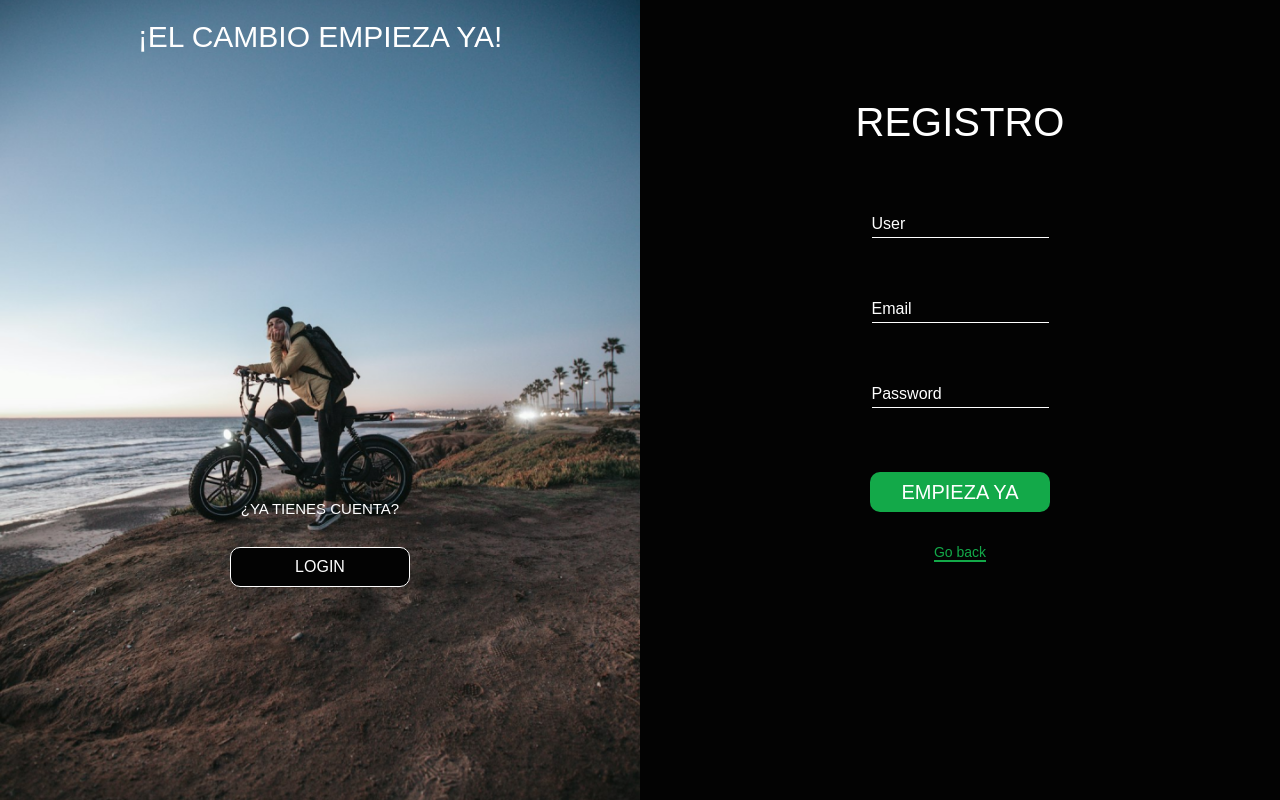
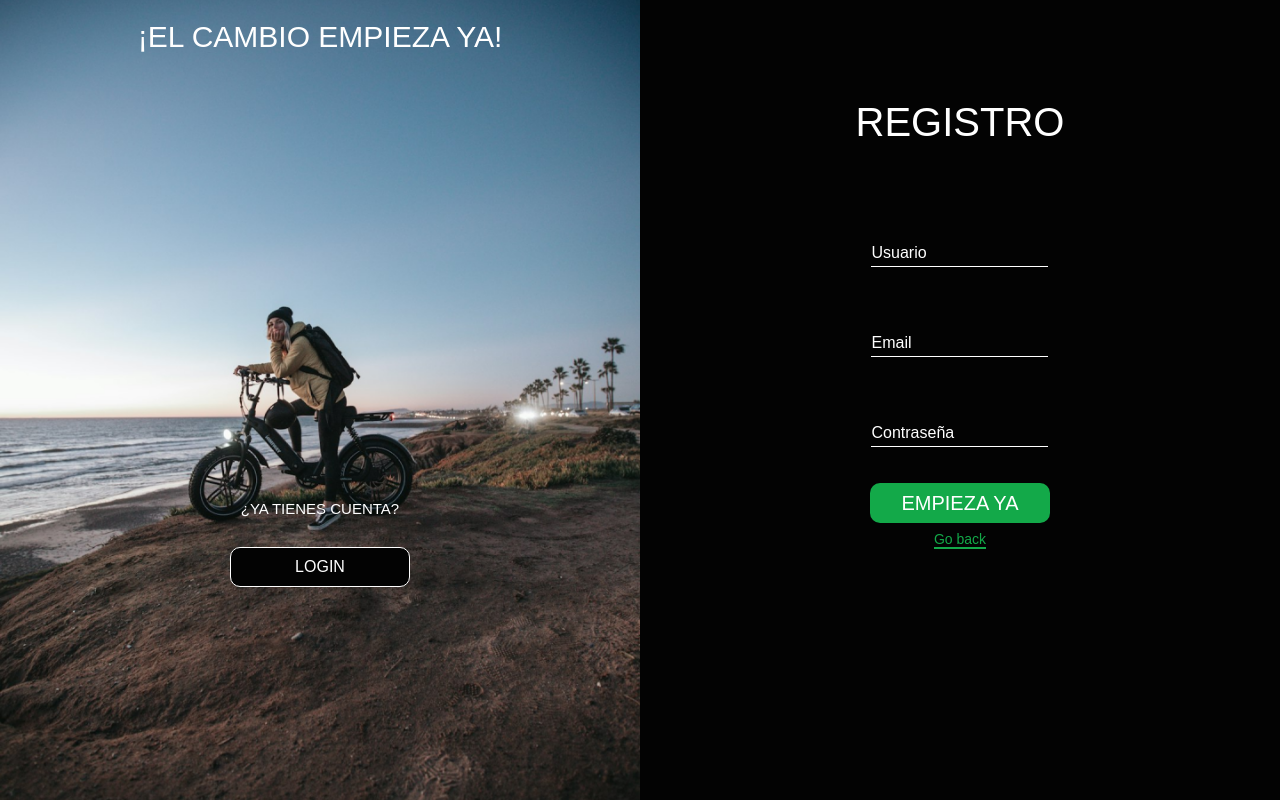
Before and after one commit to dieguga07/BFBS_Vue, a Vue app: page /#/public/register in a window 1280 px wide. Built offline with nearby package versions, Linux system fonts and the light colour scheme.

Commit message:
accesibilidad fix

```diff
--- a/src/modules/InitialPart/pages/Contact.vue
+++ b/src/modules/InitialPart/pages/Contact.vue
@@ -1,7 +1,11 @@
 <script>
 import router from '../../../router/router';
+import Toast from '../../Mainpart/components/Toast.vue';
 
 export default {
+
+    components: { Toast },
+
     data() {
         return {
             email: "",
@@ -10,6 +14,9 @@ export default {
             validText: false,
             emailMessage: "",
             textMessage: "",
+            showToast: false,
+            toastClass: '',
+            toastMessage: ''
         }
     },
     methods: {
@@ -21,7 +28,10 @@ export default {
             this.checkEmail()
             this.checkText()
             if (this.validEmail && this.validText) {
+                this.showToastMessage('green', 'Gracias por contactar con nosotrso,esperamos poder ayudarle lo antes posible', 3000)
                 this.resetForm()
+            }else{
+                this.showToastMessage('red', 'Error al enviar la petición , intentelo de nuevo', 5000)
             }
         },
         checkEmail() {
@@ -54,10 +64,25 @@ export default {
             this.emailMessage = ""
             this.textMessage = ""
         },
+
         goBack() {
             this.$router.go(-1)
-        }
-    },watch:{
+        },
+
+        showToastMessage(toastClass, message) {
+            this.toastClass = toastClass
+            this.toastMessage = message
+            this.showToast = true
+
+            setTimeout(() => {
+                this.showToast = false
+            }, 5000)
+        },
+
+    },
+
+
+    watch:{
     email: function () {
       this.checkEmail()
     },
@@ -72,6 +97,8 @@ export default {
 
 <template>
     <main>
+        <Toast v-if="showToast" :toastClass="toastClass" :message="toastMessage"/>
+
         <section class="contact_imgpart">
             <p class="contact_imgpart__title">DO YOU HAVE ANY PROBLEM ?</p>
             <div class="contact_imgpart__registerPart">
@@ -83,13 +110,19 @@ export default {
         <section class="contact">
             <p>CONTACT US</p>
             <form class="contact_form" @submit="sendForm">
-                <input v-model="email" type="text" placeholder="Email">
+                <label for="email" class="hidden_label">Email</label>
+                <input v-model="email" type="text" id="email" name="email" placeholder="Email">
                 <span :class="validEmail ? 'accept-message' : 'error-message'">{{ emailMessage }}</span>
-                <textarea v-model="text" id="text" name="text" placeholder="Peticion"></textarea>
+
+                <label for="text" class="hidden_label">Petición</label>
+                <textarea v-model="text" id="text" name="text" placeholder="Petición"></textarea>
                 <span :class="validText ? 'accept-message' : 'error-message'">{{ textMessage }}</span>
-                <button type="submit">SEND</button>
+
+                <button type="submit">ENVIAR</button>
+
                 <p @click="goBack" class="goBack_btn">Go back</p>
             </form>
+
         </section>
     </main>
 </template>
@@ -104,6 +137,11 @@ main{
     width: 100%;
     background-color: rgb(3, 3, 3, 1);
     min-height: 100vh;
+}
+
+.hidden_label{
+    user-select: none;
+    color: transparent;
 }
 
 .error-message {
--- a/src/modules/InitialPart/pages/Login.vue
+++ b/src/modules/InitialPart/pages/Login.vue
@@ -159,12 +159,12 @@ watch:{
 
         <span class="error-message">{{ responseFail }}</span>
 
-        <input v-model="email" type="text" placeholder="Email">
-
+        <label for="email" class="hidden_label">Email</label>
+        <input v-model="email" type="text" id="email" name="email" placeholder="Email">
         <span  :class=" validEmail ? 'accept-message' : 'error-message' " >{{ emailMessage }}</span>
 
-        <!-- <label for="password" class="login-label">Password</label> -->
-        <input v-model="password" type="password" placeholder="Password">
+        <label for="password" class="hidden_label">Contraseña</label>
+        <input v-model="password" type="password" id="password" name="password" placeholder="Contraseña">
         <span  :class=" validPassword ? 'accept-message' : 'error-message' " >{{ passwordMessage }}</span>
 
         <button @click="sendForm">ENTRA</button>
@@ -190,6 +190,11 @@ watch:{
     font-size: 12px;
     width: 200px;
     text-align: center;
+}
+
+.hidden_label{
+    user-select: none;
+    color: transparent;
 }
 
 .accept-message {
--- a/src/modules/InitialPart/pages/Register.vue
+++ b/src/modules/InitialPart/pages/Register.vue
@@ -166,18 +166,22 @@ export default {
 
     <section class="register">
         <p>REGISTRO</p>
-        <form class="register_form" @submit="sendForm">
+        <form class="register_form" >
             <span class="error-message">{{ responseFail }}</span>
-            <input v-model="username" type="text" placeholder="User">
+
+            <label for="username" class="hidden_label">Usuario</label>
+            <input v-model="username" type="text" id="username" name="username" placeholder="Usuario">
             <span :class="validUsername ? 'accept-message' : 'error-message'">{{ usernameMessage }}</span>
 
-            <input v-model="email" type="email" placeholder="Email">
+            <label for="email" class="hidden_label">Email</label>
+            <input v-model="email" type="email" id="email" name="email" placeholder="Email">
             <span :class="validEmail ? 'accept-message' : 'error-message'">{{ emailMessage }}</span>
 
-            <input v-model="password" type="password" placeholder="Password">
+            <label for="password" class="hidden_label">Contraseña</label>
+            <input v-model="password" type="password" id="password" name="password" placeholder="Contraseña">
             <span :class="validPassword ? 'accept-message' : 'error-message'">{{ passwordMessage }}</span>
 
-            <button type="submit">EMPIEZA YA</button>
+            <button @click="sendForm">EMPIEZA YA</button>
 
             <p @click="goBack" class="goBack_btn">Go back</p>
         </form>
@@ -193,6 +197,11 @@ export default {
     color:rgba(19, 169, 73, 1);
     border-bottom: 2px solid  rgba(19, 169, 73, 1);
     cursor: pointer;
+}
+
+.hidden_label{
+    user-select: none;
+    color: transparent;
 }
 
 .error-message {
@@ -254,7 +263,7 @@ main{
     align-items: center;
     flex-direction: column;
     margin-top: 5vh;
-    gap: 4vh;
+    gap: 1vh;
 }
 
 .register_form input{
@@ -276,6 +285,7 @@ main{
     font-family: "Goldman", sans-serif;
     font-style: normal;
     font-size: 20px;
+    margin-top: 20px;
 }
 
 .register_form button:hover{
--- a/src/modules/Mainpart/pages/MyRoutines.vue
+++ b/src/modules/Mainpart/pages/MyRoutines.vue
@@ -360,8 +360,8 @@ export default {
 
                     <div class="routine__btn">
 
-                        <button @click="openEditUserRoutine(routine,routine.routine_id)"><i class="fa-solid fa-pen fa-2xl" style="color: #000000;"></i></button>
-                        <button @click="openRemoveUserRoutine(routine.routine_id)"><i class="fa-solid fa-trash fa-2xl" style="color: #000000;"></i></button>
+                        <button value="editRutine" @click="openEditUserRoutine(routine,routine.routine_id)"><i class="fa-solid fa-pen fa-2xl" style="color: #000000;"></i></button>
+                        <button value="removeRoutine" @click="openRemoveUserRoutine(routine.routine_id)"><i class="fa-solid fa-trash fa-2xl" style="color: #000000;"></i></button>
                     </div>
 
                 </section>
@@ -397,8 +397,8 @@ export default {
 
                     <div class="routine__btn2">
 
-                        <button id="add" @click="openAddCurrentRutineModal"  ><i class="fa-solid fa-circle-plus fa-flip-horizontal fa-2xl" style="color: #000000;"></i></button>
-                        <button id="remove" @click="openAllCurrentRutineModal"> <i class="fa-solid fa-trash fa-2xl position_close" style="color: #000000;"></i></button>
+                        <button id="add" value="addCurrentRoutine" @click="openAddCurrentRutineModal"  ><i class="fa-solid fa-circle-plus fa-flip-horizontal fa-2xl" style="color: #000000;"></i></button>
+                        <button id="remove" value="removeCurrentRoutine" @click="openAllCurrentRutineModal"> <i class="fa-solid fa-trash fa-2xl position_close" style="color: #000000;"></i></button>
                     </div>
 
                 </section>
@@ -611,7 +611,7 @@ export default {
     height: 200px;
     width: calc(100% - 70px);
     overflow-x: scroll;
-    overflow-y: hidden;
+    overflow-y: scroll;
 }
 
 .routine_content::-webkit-scrollbar {
@@ -698,4 +698,14 @@ export default {
     font-style: normal;
 }
 
+
+@media screen and (max-width:400px){
+
+    .routine__btn button{
+        height: 35.99%;
+    }
+
+}
+
+
 </style>
--- a/src/modules/Mainpart/pages/SingularRoutine.vue
+++ b/src/modules/Mainpart/pages/SingularRoutine.vue
@@ -112,13 +112,14 @@ export default {
             <p>{{ exercise.name }}</p>
             <img :src="exercise.image" :alt="exercise.name">
 
-            <form class="container_form" @submit.prevent="addToRoutine(exercise)">
+            <form class="container_form">
+                <label for="series" class="hidden_label">Series</label>
+                <input id="series" type="text" placeholder="Series" v-model="series">
 
-                <input type="text" placeholder="Series" v-model="series">
-                <input type="text" placeholder="Repetitions" v-model="repetitions">
+                <label for="repetitions" class="hidden_label">Repeticiones</label>
+                <input id="repetitions" type="text" placeholder="Repeticiones" v-model="repetitions">
 
-                <button type="submit">AÑADIR EJERCICIO</button>
-
+                <button @click="addToRoutine(exercise)">AÑADIR EJERCICIO</button>
             </form>
 
             <router-link to="/private/makeRoutines"><i class="fa-solid fa-xmark fa-2xl" style="color: #000000;"></i></router-link>
@@ -135,6 +136,12 @@ export default {
 <style scoped>
 
 @import url('https://fonts.googleapis.com/css2?family=Goldman:wght@400;700&display=swap');
+
+
+.hidden_label{
+    user-select: none;
+    color: transparent;
+}
 
 .container{
     display: flex;
```
